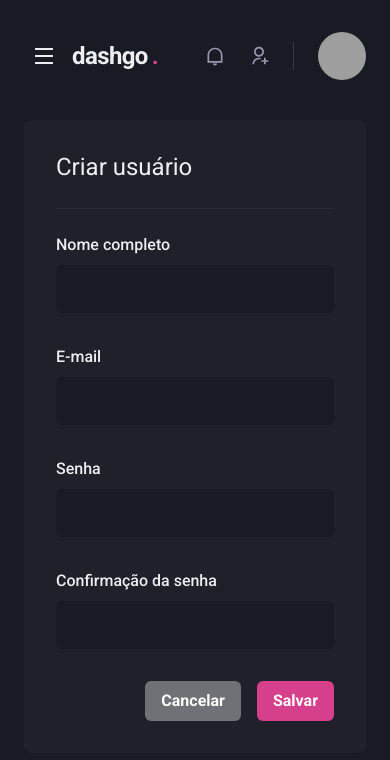
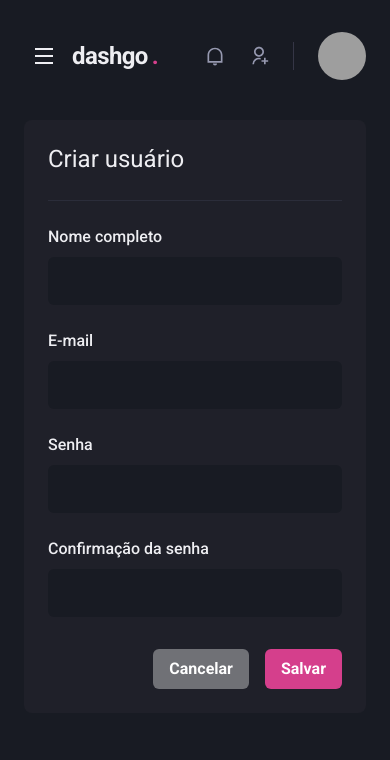
Before and after one commit to CaioVinicius7/dashgo, a Next.js app: page /users/create in a window 390 px wide. Shown: the top 760 px of the page. Built offline with nearby package versions, Linux system fonts and the light colour scheme; grey boxes are pictures that could not be loaded.

Commit message:
refactor: :iphone: Responsividade na página CreateUser

```diff
--- a/src/pages/users/create.tsx
+++ b/src/pages/users/create.tsx
@@ -21,21 +21,21 @@
       <Flex w="100%" my="6" maxW={1480} mx="auto" px="6">
         <Sidebar />
 
-        <Box flex="1" borderRadius={8} bg="gray.800" p="8">
+        <Box flex="1" borderRadius={8} bg="gray.800" p={["6", "8"]}>
           <Heading size="lg" fontWeight="normal">
             Criar usuário
           </Heading>
 
           <Divider my="6" borderColor="gray.700" />
 
-          <VStack spacing="8">
-            <SimpleGrid minChildWidth="240px" spacing="8" w="100%">
+          <VStack spacing={["6", "8"]}>
+            <SimpleGrid minChildWidth="240px" spacing={["6", "8"]} w="100%">
               <Input name="name" label="Nome completo" />
 
               <Input name="email" type="email" label="E-mail" />
             </SimpleGrid>
 
-            <SimpleGrid minChildWidth="240px" spacing="8" w="100%">
+            <SimpleGrid minChildWidth="240px" spacing={["6", "8"]} w="100%">
               <Input name="password" type="password" label="Senha" />
 
               <Input
```
